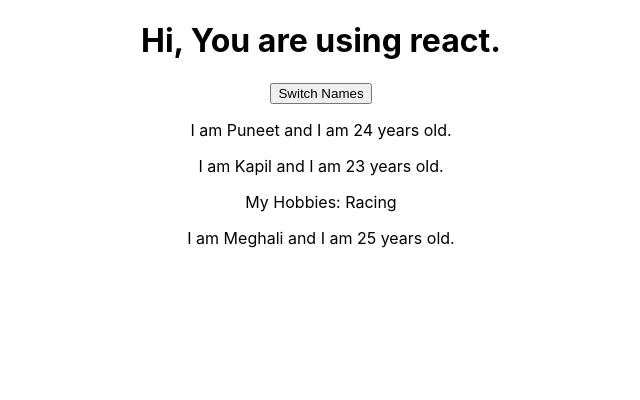
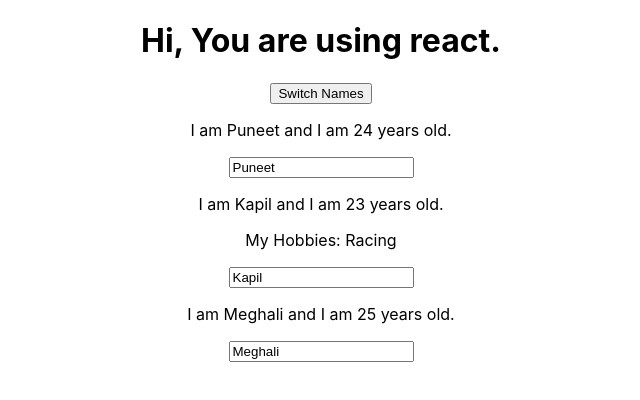
Before and after one commit to puneet01994/React-oreilly, a React (Create React App) app: page / in a window 1280 px wide. Shown: the top 400 px of the page, without its empty margins (319-959 px from the left). Built offline with nearby package versions, Linux system fonts and the light colour scheme.

Commit message:
Two way binding.

```diff
--- a/src/App.js
+++ b/src/App.js
@@ -25,6 +25,16 @@
       });
   };
 
+  nameChange = (event) => {
+    this.setState({
+      person: [
+        {name: "Puneet", age:"24"},
+        {name:  event.target.value, age:"23"},
+        {name: "Meghali", age: "25"}
+      ]
+    });
+  };
+
   render() {
     return (
       <div className="App">
@@ -36,9 +46,12 @@
         name={this.state.person[0].name} age={this.state.person[0].age}
         />
         <Person
-         name={this.state.person[1].name} age={this.state.person[1].age} click={this.switchNameHandler.bind(this, "Puneet!!")}>
-         My Hobbies: Racing
-         </Person>
+        name={this.state.person[1].name}
+        age={this.state.person[1].age}
+        click={this.switchNameHandler.bind(this, "Puneet!!")}
+        change={this.nameChange}>
+        My Hobbies: Racing
+        </Person>
         <Person
         name={this.state.person[2].name} age={this.state.person[2].age}
         />
--- a/src/Person/Person.js
+++ b/src/Person/Person.js
@@ -5,6 +5,7 @@
         <div>
         <p onClick= {props.click}>I am {props.name} and I am {props.age} years old.</p>
         <p>{props.children}</p>
+        <input type="Text" onChange={props.change} value={props.name}/>
         </div>
     )
 }
```
